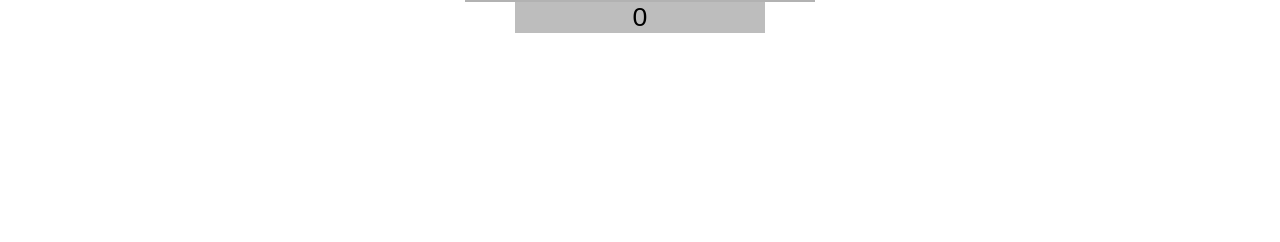
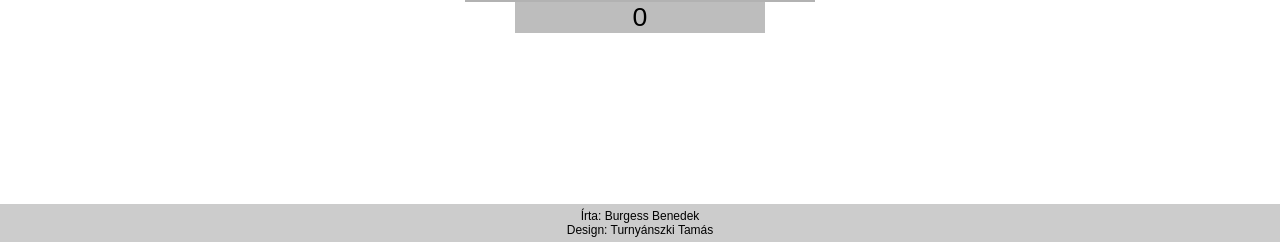
Before and after one commit to benedekb97/bunti, a PHP site: page / in a window 1280 px wide. Shown: the part 558-800 px from the top of the page. Run offline with PHP 8.4, Linux system fonts and the light colour scheme.

Commit message:
added footer with credits to creators

```diff
--- a/css/main.css
+++ b/css/main.css
@@ -104,3 +104,15 @@
     background:rgba(255,255,255,0.6) !important;
     color:rgba(0,0,0,0.8) !important;
 }
+.footer{
+    position:fixed;
+    width:100%;
+    bottom:0px;
+    left:0px;
+    right:0px;
+    background:rgba(0,0,0,0.2);
+    font-size:9pt;
+    text-align:center;
+    padding-top:5px;
+    padding-bottom:5px;
+}
--- a/index.php
+++ b/index.php
@@ -59,6 +59,10 @@
         <div class="perk" id="jakab"></div>
     </div>
 </div>
+<div class="footer">
+    Írta: Burgess Benedek<br>
+    Design: Turnyánszki Tamás
+</div>
 </body>
 <script type="text/javascript" src="js/jquery.js"></script>
 <script type="text/javascript" src="js/main.js"></script>
```
